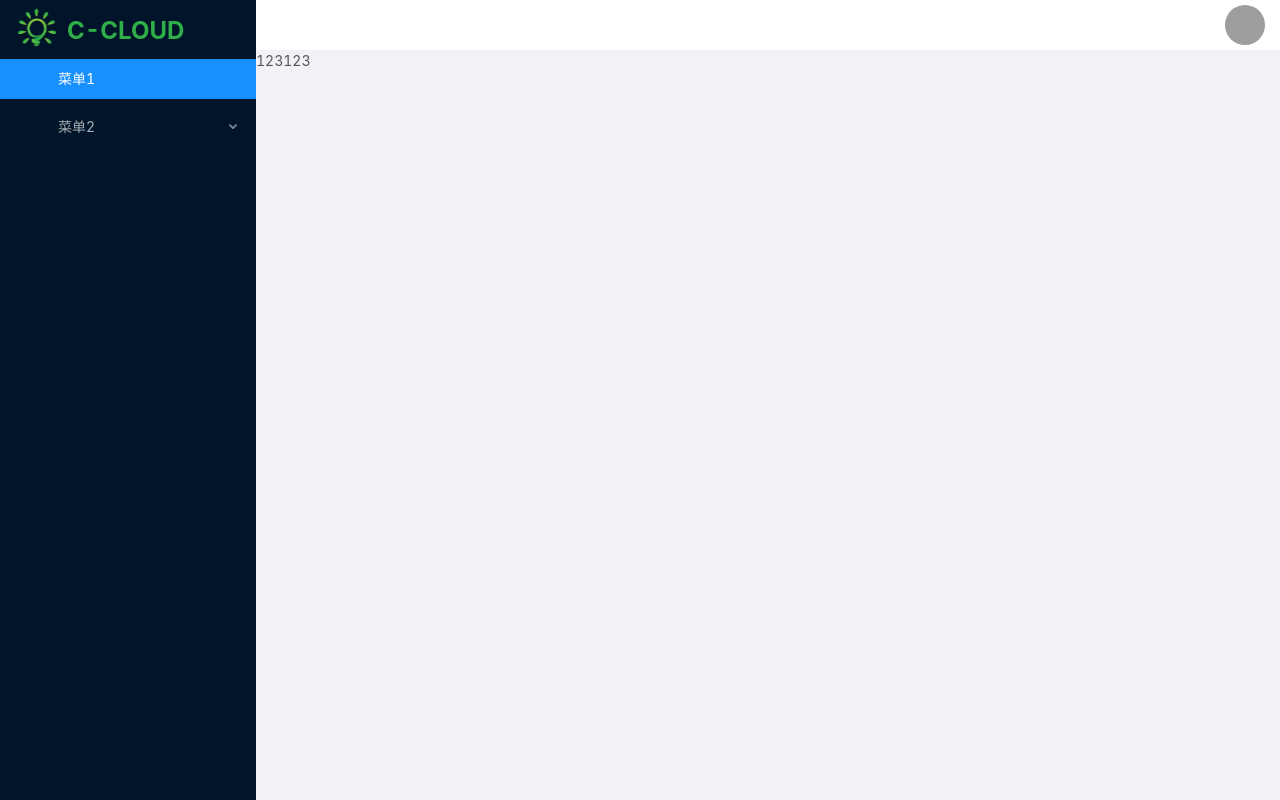
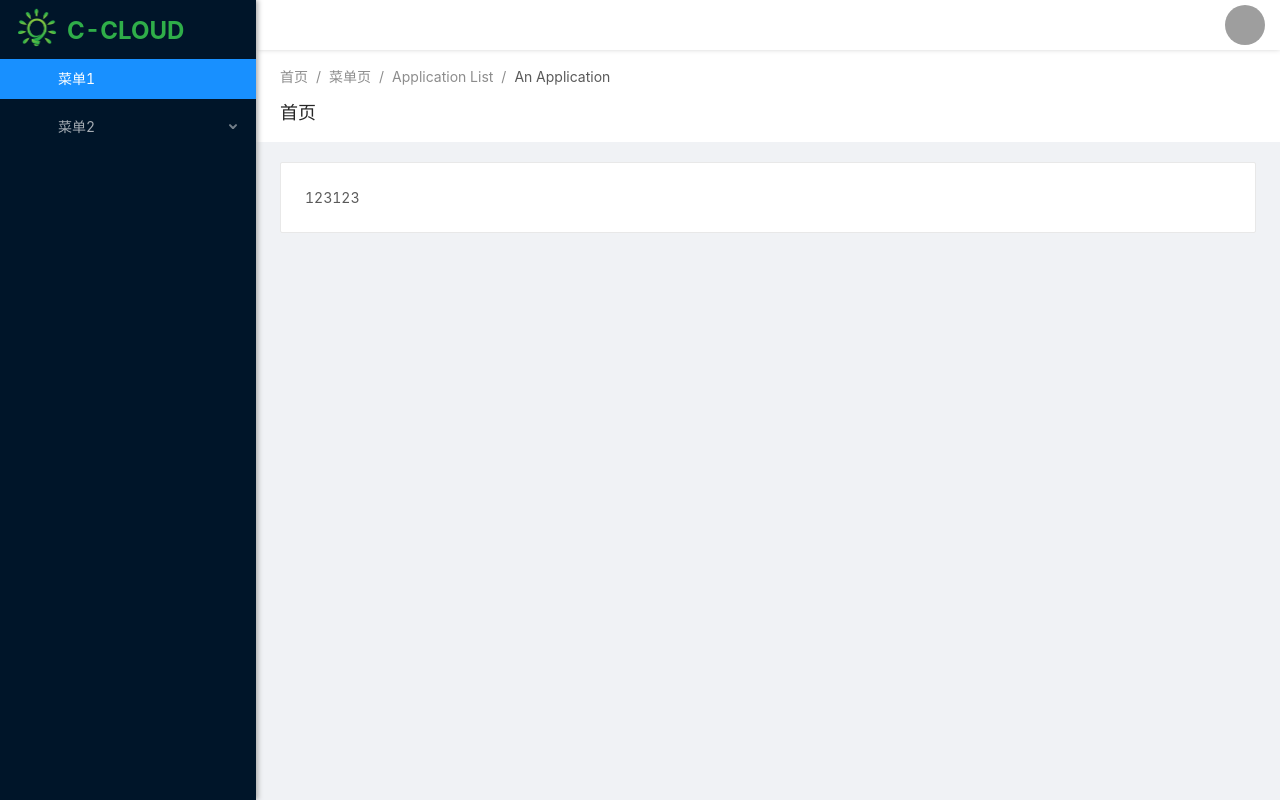
Before and after one commit to iwangjie/ccloud-web, a Vue app: page /home in a window 1280 px wide. Built offline with nearby package versions, Linux system fonts and the light colour scheme; grey boxes are pictures that could not be loaded.

Commit message:
添加router-info区域，添加card

```diff
--- a/src/core/component_use.js
+++ b/src/core/component_use.js
@@ -3,7 +3,7 @@
  * @Author: kcz
  * @Date: 2020-02-23 21:06:45
  * @LastEditors: kcz
- * @LastEditTime: 2020-02-28 20:14:41
+ * @LastEditTime: 2020-02-29 09:33:00
  */
 
 /* eslint-disable */
@@ -25,6 +25,8 @@ import {
   Icon,
   Row,
   Col,
+  Card,
+  Breadcrumb,
   Modal,
   message,
   notification
@@ -32,6 +34,8 @@ import {
 
 
 Vue.use(LocaleProvider)
+Vue.use(Breadcrumb)
+Vue.use(Card)
 Vue.use(Layout)
 Vue.use(Input)
 Vue.use(Button)
--- a/src/styles/layout.less
+++ b/src/styles/layout.less
@@ -12,7 +12,9 @@
      height: 50px;
      display: flex;
      justify-content: space-between;
-     box-shadow: 0 0 3px #aaa;
+     box-shadow: 0 -2px 6px #aaa;
+     position: relative;
+     z-index: 2;
      .toggle-collapsed-btn{
        font-size: 22px;
        width: 50px;
@@ -40,6 +42,19 @@
    .layout-content{
      flex: 1;
      background:#f0f2f5;
+     .router-info{
+       padding: 16px 24px;
+       background: #fff;
+       >h3{
+         padding: 12px 0 0;
+         margin: 0;
+         font-size: 18px;
+       }
+      //  margin-top: 1px;
+     }
+     .layout-router-view-box{
+       padding: 20px 24px;
+     }
    }
  }
 }
@@ -52,6 +67,9 @@
   transition: width 0.2s;
   overflow-y: auto;
   overflow-x: hidden;
+  position: relative;
+  z-index: 3;
+  box-shadow: 2px 0px 5px #aaa;
   &.collapsed{
   width: 80px;
   }
--- a/src/views/home/index.vue
+++ b/src/views/home/index.vue
@@ -3,10 +3,20 @@
  * @Author: kcz
  * @Date: 2020-02-28 20:31:55
  * @LastEditors: kcz
- * @LastEditTime: 2020-02-28 20:32:04
+ * @LastEditTime: 2020-02-29 09:34:27
  -->
 <template>
-  <div>
+  <a-card :loading="loading">
     123123
-  </div>
+  </a-card>
 </template>
+<script>
+export default {
+  name: 'home',
+  data () {
+    return {
+
+    }
+  }
+}
+</script>
--- a/src/views/layout/index.vue
+++ b/src/views/layout/index.vue
@@ -3,7 +3,7 @@
  * @Author: kcz
  * @Date: 2020-02-23 21:12:19
  * @LastEditors: kcz
- * @LastEditTime: 2020-02-28 20:30:45
+ * @LastEditTime: 2020-02-29 09:31:52
  -->
 <template>
   <div class="layout-main">
@@ -39,7 +39,13 @@
         <!-- 头部右侧装饰 end -->
       </header>
       <div class="layout-content">
-        <router-view></router-view>
+        <div class="router-info">
+          <cBreadcrumb />
+          <h3>首页</h3>
+        </div>
+        <div class="layout-router-view-box">
+          <router-view></router-view>
+        </div>
       </div>
     </div>
   </div>
@@ -47,10 +53,12 @@
 <script>
 import { mapGetters } from 'vuex'
 import cMenu from '@/components/Menu/index.vue'
+import cBreadcrumb from './module/breadcrumb'
 // console.log(cMenu)
 export default {
   components: {
-    cMenu
+    cMenu,
+    cBreadcrumb
   },
   computed: {
     ...mapGetters(['collapsed'])
--- /dev/null
+++ b/src/views/layout/module/breadcrumb.vue
@@ -0,0 +1,15 @@
+<!--
+ * @Description:面包屑
+ * @Author: kcz
+ * @Date: 2020-02-29 09:11:10
+ * @LastEditors: kcz
+ * @LastEditTime: 2020-02-29 09:30:34
+ -->
+<template>
+  <a-breadcrumb>
+    <a-breadcrumb-item>首页</a-breadcrumb-item>
+    <a-breadcrumb-item><a href="">菜单页</a></a-breadcrumb-item>
+    <a-breadcrumb-item><a href="">Application List</a></a-breadcrumb-item>
+    <a-breadcrumb-item>An Application</a-breadcrumb-item>
+  </a-breadcrumb>
+</template>
```
